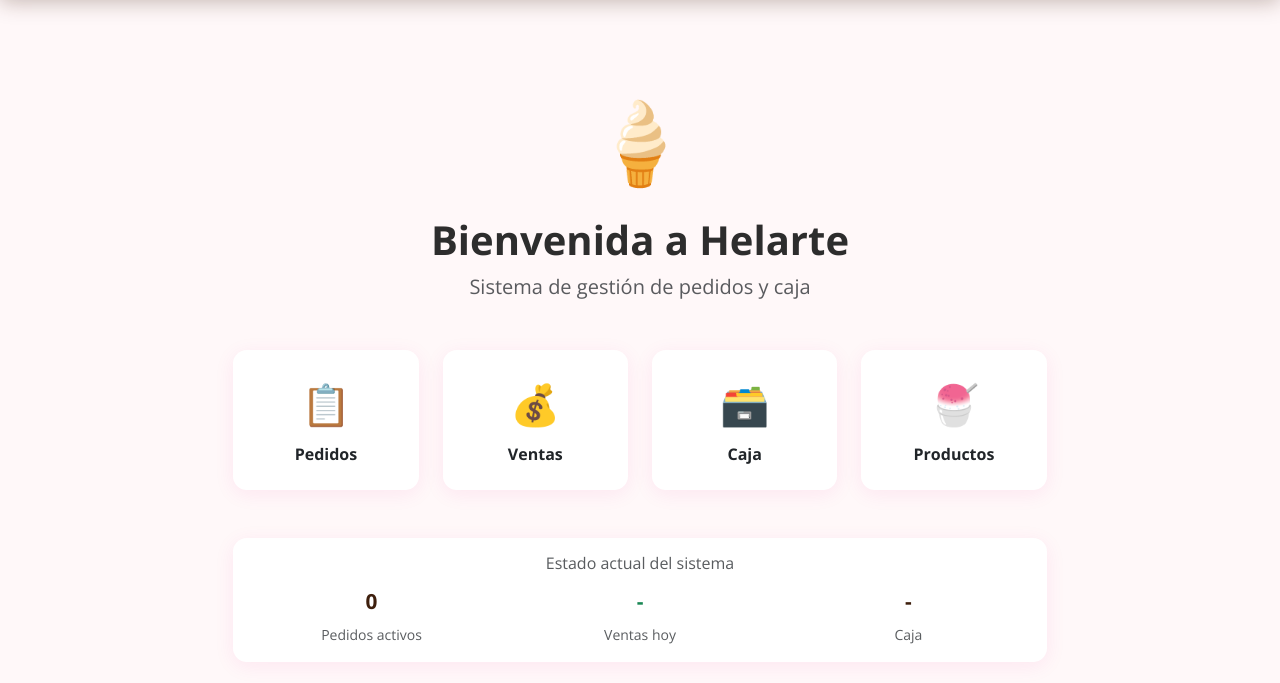
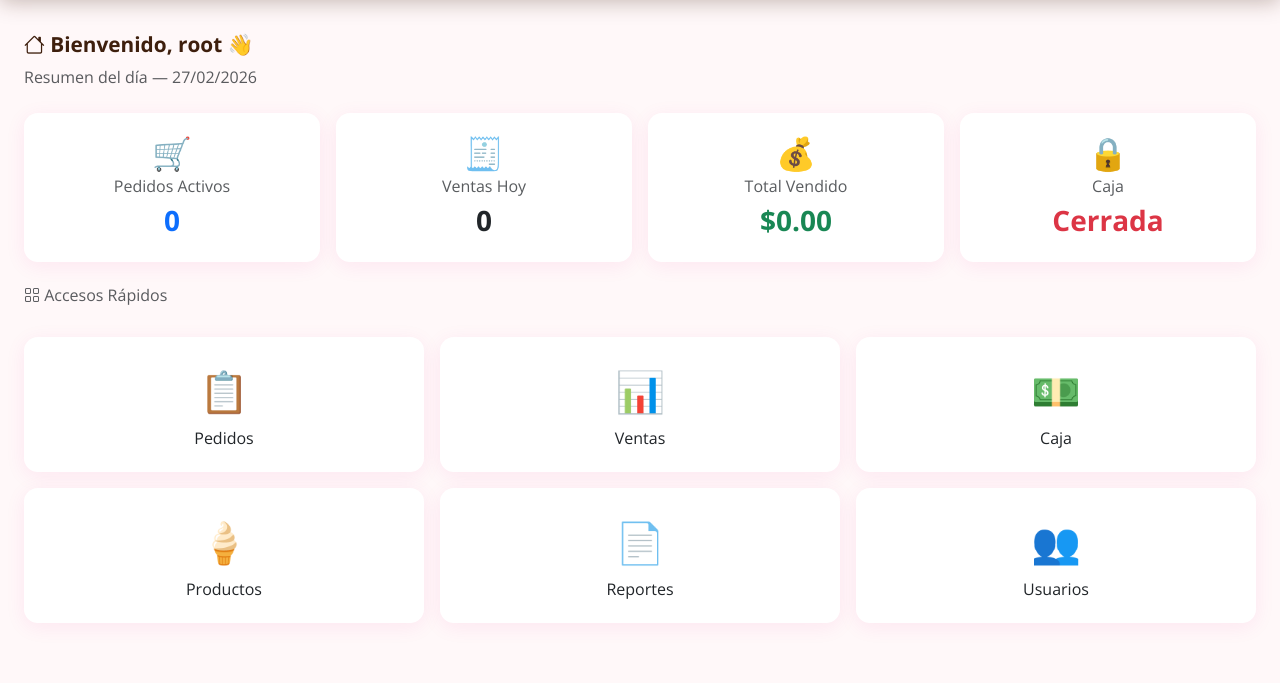
Before and after one commit to cristhianintriago/helarte-pos-system, a Flask app: page / in a window 1280 px wide. Shown: the part 71-754 px from the top of the page. Run offline with Flask 3, Linux system fonts and the light colour scheme; a user stored in the database is signed in; data that the repository does not hold is empty.

Commit message:
Se mejora e implementa funciones de caja

```diff
--- a/app.py
+++ b/app.py
@@ -1,5 +1,5 @@
-from flask import Flask, redirect, render_template
-from flask_login import LoginManager, login_required
+from flask import Flask, redirect, render_template, jsonify, url_for
+from flask_login import LoginManager, login_required, current_user
 from models.models import db
 from models.usuario import Usuario
 from routes.productos import productos_bp
@@ -8,10 +8,10 @@ from routes.caja import caja_bp
 from routes.ventas import ventas_bp
 from routes.reportes import reportes_bp
 from routes.auth import auth_bp
+from routes.reporte_diario import reporte_diario_bp
+from routes.usuarios import usuarios_bp
 import hashlib
-from flask_login import LoginManager, login_required, current_user
-from routes.reporte_diario import reporte_diario_bp
-
+from datetime import date
 
 
 app = Flask(__name__)
@@ -19,20 +19,24 @@ app.config['SQLALCHEMY_DATABASE_URI'] = 'sqlite:///helarte.db'
 app.config['SQLALCHEMY_TRACK_MODIFICATIONS'] = False
 app.secret_key = 'helarte_secret_key'
 
-# Configuración de Flask-Login
+
+# ── Flask-Login
 login_manager = LoginManager()
 login_manager.init_app(app)
-login_manager.login_view = 'auth.login'          # Redirige aquí si no está logueado
+login_manager.login_view = 'auth.login'
 login_manager.login_message = 'Inicia sesión para continuar'
 login_manager.login_message_category = 'warning'
+
 
 @login_manager.user_loader
 def load_user(user_id):
     return Usuario.query.get(int(user_id))
 
+
 db.init_app(app)
 
-# Blueprints
+
+# ── Blueprints
 app.register_blueprint(auth_bp)
 app.register_blueprint(productos_bp)
 app.register_blueprint(pedidos_bp)
@@ -40,10 +44,12 @@ app.register_blueprint(caja_bp)
 app.register_blueprint(ventas_bp)
 app.register_blueprint(reportes_bp)
 app.register_blueprint(reporte_diario_bp)
+app.register_blueprint(usuarios_bp)
+
+
 with app.app_context():
     db.create_all()
 
-    # Crea root si no existe
     if not Usuario.query.filter_by(username='root').first():
         root = Usuario(
             username='root',
@@ -56,39 +62,75 @@ with app.app_context():
 
     print("Base de datos lista ✅")
 
-# Todas las rutas protegidas con @login_required
+
+# ==========================================
+# RUTAS DE VISTAS
+# ==========================================
+
 @app.route('/')
 @login_required
 def index():
-    return render_template('index.html')
+    return render_template('index.html', fecha_hoy=date.today().strftime('%d/%m/%Y'))
+
+
+@app.route('/resumen')
+@login_required
+def resumen():
+    from models.models import Pedido, Venta, Caja
+
+    pedidos_activos = Pedido.query.filter(
+        Pedido.estado.in_(['pendiente', 'en_proceso'])
+    ).count()
+
+    ventas_hoy = Venta.query.filter(
+        db.func.date(Venta.fecha) == date.today()
+    ).all()
+
+    total_vendido = sum(v.total for v in ventas_hoy)
+
+    caja = Caja.query.filter(
+        db.func.date(Caja.fecha) == date.today(),
+        Caja.estado == 'abierta'
+    ).first()
+
+    return jsonify({
+        'pedidos_activos': pedidos_activos,
+        'total_ventas': len(ventas_hoy),
+        'total_vendido': float(total_vendido),
+        'caja_abierta': caja is not None,
+        'monto_caja': float(caja.monto_inicial) if caja else 0
+    })
+
 
 @app.route('/pedidos')
 @login_required
 def pedidos():
     return render_template('pedidos.html')
 
+
 @app.route('/ventas')
 @login_required
 def ventas():
     return render_template('ventas.html')
+
 
 @app.route('/caja')
 @login_required
 def caja():
     return render_template('caja.html')
 
+
 @app.route('/productos')
 @login_required
 def productos():
     return render_template('productos.html')
+
 
 @app.route('/reportes')
 @login_required
 def reportes():
     return render_template('reportes.html')
 
-from routes.usuarios import usuarios_bp
-app.register_blueprint(usuarios_bp)
 
 @app.route('/usuarios')
 @login_required
@@ -98,6 +140,5 @@ def usuarios():
     return render_template('usuarios.html')
 
 
-
 if __name__ == '__main__':
-    app.run(debug=True)
+    app.run(debug=True, host='0.0.0.0')
--- a/routes/caja.py
+++ b/routes/caja.py
@@ -68,6 +68,8 @@ def cerrar_caja():
         'mensaje': 'Caja cerrada correctamente ✅',
         'monto_inicial': caja.monto_inicial,
         'total_ingresos': caja.total_ingresos,
+        'total_efectivo': caja.total_efectivo,
+        'total_transferencia': caja.total_transferencia,
         'total_egresos': caja.total_egresos,
         'monto_final': caja.monto_final
     })
@@ -84,10 +86,11 @@ def estado_caja():
         'estado': 'abierta',
         'monto_inicial': caja.monto_inicial,
         'total_ingresos': caja.total_ingresos,
+        'total_efectivo': caja.total_efectivo,
+        'total_transferencia': caja.total_transferencia,
         'total_egresos': caja.total_egresos,
         'balance_actual': caja.monto_inicial + caja.total_ingresos - caja.total_egresos
     })
-
 
 @caja_bp.route('/egresos', methods=['GET'])
 @login_required
--- a/routes/pedidos.py
+++ b/routes/pedidos.py
@@ -2,7 +2,9 @@ from flask import Blueprint, jsonify, request
 from models.models import db, Pedido, DetallePedido, Producto, Venta, Caja
 from datetime import datetime
 
+
 pedidos_bp = Blueprint('pedidos', __name__, url_prefix='/pedidos')
+
 
 
 # ==========================================
@@ -32,11 +34,13 @@ def obtener_pedidos():
             'cliente_direccion': p.cliente_direccion,
             'estado': p.estado,
             'total': p.total,
+            'forma_pago': p.forma_pago,  # ── NUEVO
             'fecha': p.fecha.strftime('%Y-%m-%d %H:%M'),  # Formato legible
             'detalles': detalles
         })
 
     return jsonify(resultado)
+
 
 
 # ==========================================
@@ -49,9 +53,10 @@ def crear_pedido():
     # Creamos el pedido principal
     nuevo_pedido = Pedido(
         tipo=datos['tipo'],
-        cliente_nombre=datos['cliente_nombre'],
+        cliente_nombre=datos.get('cliente_nombre', 'Consumidor final'),  # ── NUEVO: nombre por defecto
         cliente_telefono=datos.get('cliente_telefono'),
-        cliente_direccion=datos.get('cliente_direccion')
+        cliente_direccion=datos.get('cliente_direccion'),
+        forma_pago=datos.get('forma_pago', 'efectivo')  # ── NUEVO: forma de pago
     )
 
     db.session.add(nuevo_pedido)
@@ -83,6 +88,7 @@ def crear_pedido():
     return jsonify({'mensaje': 'Pedido creado correctamente ✅', 'id': nuevo_pedido.id, 'total': total}), 201
 
 
+
 # ==========================================
 # PUT /pedidos/<id>/estado → Cambia el estado del pedido
 # Cuando se marca como 'entregado', genera una Venta automáticamente
@@ -99,7 +105,8 @@ def cambiar_estado(pedido_id):
     if nuevo_estado == 'entregado':
         venta = Venta(
             pedido_id=pedido.id,
-            total=pedido.total
+            total=pedido.total,
+            forma_pago=pedido.forma_pago  # ── NUEVO: copia la forma de pago
         )
         db.session.add(venta)
 
@@ -107,6 +114,16 @@ def cambiar_estado(pedido_id):
         caja_abierta = Caja.query.filter_by(estado='abierta').first()
         if caja_abierta:
             caja_abierta.total_ingresos += pedido.total
+            # ── NUEVO: suma al desglose por forma de pago
+            if pedido.forma_pago == 'efectivo':
+                caja_abierta.total_efectivo += pedido.total
+            elif pedido.forma_pago == 'transferencia':
+                caja_abierta.total_transferencia += pedido.total
+            elif pedido.forma_pago == 'mixto':
+                # Mixto se divide 50/50 entre efectivo y transferencia
+                mitad = pedido.total / 2
+                caja_abierta.total_efectivo += mitad
+                caja_abierta.total_transferencia += mitad
 
     db.session.commit()
     return jsonify({'mensaje': f'Estado actualizado a {nuevo_estado} ✅'})
--- a/routes/ventas.py
+++ b/routes/ventas.py
@@ -1,12 +1,13 @@
 from flask import Blueprint, jsonify
-from models.models import Venta, Pedido
+from models.models import db, Venta, Pedido  # ← agrega db aquí
 from datetime import datetime, date
+
 
 ventas_bp = Blueprint('ventas', __name__, url_prefix='/ventas')
 
+
 @ventas_bp.route('/', methods=['GET'])
 def obtener_ventas():
-    # Solo ventas de hoy
     hoy = date.today()
     ventas = Venta.query.filter(
         db.func.date(Venta.fecha) == hoy
--- /dev/null
+++ b/static/js/index.js
@@ -0,0 +1,23 @@
+document.addEventListener('DOMContentLoaded', () => {
+    cargarResumen();
+    setInterval(cargarResumen, 30000);
+});
+
+async function cargarResumen() {
+    const respuesta = await fetch('/resumen');
+    const datos = await respuesta.json();
+
+    document.getElementById('pedidos-activos').textContent = datos.pedidos_activos;
+    document.getElementById('total-ventas').textContent = datos.total_ventas;
+    document.getElementById('total-vendido').textContent = `$${datos.total_vendido.toFixed(2)}`;
+
+    if (datos.caja_abierta) {
+        document.getElementById('estado-caja').textContent = 'Abierta ✅';
+        document.getElementById('estado-caja').className = 'fw-bold text-success';
+        document.getElementById('caja-icono').textContent = '🔓';
+    } else {
+        document.getElementById('estado-caja').textContent = 'Cerrada';
+        document.getElementById('estado-caja').className = 'fw-bold text-danger';
+        document.getElementById('caja-icono').textContent = '🔒';
+    }
+}
--- a/templates/index.html
+++ b/templates/index.html
@@ -1,97 +1,110 @@
-{% extends "base.html" %} {% block titulo %}Inicio{% endblock %} {% block
-contenido %}
-<div class="row justify-content-center mt-5">
-  <div class="col-md-8 text-center">
-    <div class="mb-4">
-      <span style="font-size: 5rem">🍦</span>
-      <h1 class="fw-bold mt-3">Bienvenida a Helarte</h1>
-      <p class="text-muted fs-5">Sistema de gestión de pedidos y caja</p>
+{% extends "base.html" %}
+{% block titulo %}Inicio{% endblock %}
+{% block contenido %}
+
+<div class="row mb-4">
+    <div class="col">
+        <h4><i class="bi bi-house"></i> Bienvenido, {{ current_user.username }} 👋</h4>
+        <p class="text-muted mb-0">Resumen del día — {{ fecha_hoy }}</p>
+    </div>
 </div>
 
-    <!-- Tarjetas de acceso rápido -->
-    <div class="row g-4 mt-2">
+<!-- TARJETAS DE RESUMEN -->
+<div class="row g-3 mb-4">
     <div class="col-6 col-md-3">
-        <a href="/pedidos" class="text-decoration-none">
-          <div class="card shadow-sm h-100 hover-card">
-            <div class="card-body text-center py-4">
+        <div class="card text-center shadow-sm h-100">
+            <div class="card-body">
+                <div class="fs-2">🛒</div>
+                <h6 class="text-muted">Pedidos Activos</h6>
+                <h3 id="pedidos-activos" class="fw-bold text-primary">—</h3>
+            </div>
+        </div>
+    </div>
+    <div class="col-6 col-md-3">
+        <div class="card text-center shadow-sm h-100">
+            <div class="card-body">
+                <div class="fs-2">🧾</div>
+                <h6 class="text-muted">Ventas Hoy</h6>
+                <h3 id="total-ventas" class="fw-bold text-dark">—</h3>
+            </div>
+        </div>
+    </div>
+    <div class="col-6 col-md-3">
+        <div class="card text-center shadow-sm h-100">
+            <div class="card-body">
+                <div class="fs-2">💰</div>
+                <h6 class="text-muted">Total Vendido</h6>
+                <h3 id="total-vendido" class="fw-bold text-success">—</h3>
+            </div>
+        </div>
+    </div>
+    <div class="col-6 col-md-3">
+        <div class="card text-center shadow-sm h-100">
+            <div class="card-body">
+                <div class="fs-2" id="caja-icono">🔒</div>
+                <h6 class="text-muted">Caja</h6>
+                <h3 id="estado-caja" class="fw-bold">—</h3>
+            </div>
+        </div>
+    </div>
+</div>
+
+<!-- ACCESOS DIRECTOS -->
+<div class="row g-3">
+    <div class="col-12">
+        <h6 class="text-muted mb-3"><i class="bi bi-grid"></i> Accesos Rápidos</h6>
+    </div>
+    <div class="col-6 col-md-4">
+        <a href="/pedidos" class="card text-center shadow-sm text-decoration-none text-dark h-100">
+            <div class="card-body py-4">
                 <div class="fs-1">📋</div>
-              <p class="fw-bold mb-0 mt-2">Pedidos</p>
-            </div>
+                <h6 class="mt-2 mb-0">Pedidos</h6>
             </div>
         </a>
     </div>
-      <div class="col-6 col-md-3">
-        <a href="/ventas" class="text-decoration-none">
-          <div class="card shadow-sm h-100 hover-card">
-            <div class="card-body text-center py-4">
-              <div class="fs-1">💰</div>
-              <p class="fw-bold mb-0 mt-2">Ventas</p>
-            </div>
+    <div class="col-6 col-md-4">
+        <a href="/ventas" class="card text-center shadow-sm text-decoration-none text-dark h-100">
+            <div class="card-body py-4">
+                <div class="fs-1">📊</div>
+                <h6 class="mt-2 mb-0">Ventas</h6>
             </div>
         </a>
     </div>
-      <div class="col-6 col-md-3">
-        <a href="/caja" class="text-decoration-none">
-          <div class="card shadow-sm h-100 hover-card">
-            <div class="card-body text-center py-4">
-              <div class="fs-1">🗃️</div>
-              <p class="fw-bold mb-0 mt-2">Caja</p>
-            </div>
+    <div class="col-6 col-md-4">
+        <a href="/caja" class="card text-center shadow-sm text-decoration-none text-dark h-100">
+            <div class="card-body py-4">
+                <div class="fs-1">💵</div>
+                <h6 class="mt-2 mb-0">Caja</h6>
             </div>
         </a>
     </div>
-      <div class="col-6 col-md-3">
-        <a href="/productos" class="text-decoration-none">
-          <div class="card shadow-sm h-100 hover-card">
-            <div class="card-body text-center py-4">
-              <div class="fs-1">🍧</div>
-              <p class="fw-bold mb-0 mt-2">Productos</p>
+    <div class="col-6 col-md-4">
+        <a href="/productos" class="card text-center shadow-sm text-decoration-none text-dark h-100">
+            <div class="card-body py-4">
+                <div class="fs-1">🍦</div>
+                <h6 class="mt-2 mb-0">Productos</h6>
             </div>
+        </a>
+    </div>
+    <div class="col-6 col-md-4">
+        <a href="/reportes" class="card text-center shadow-sm text-decoration-none text-dark h-100">
+            <div class="card-body py-4">
+                <div class="fs-1">📄</div>
+                <h6 class="mt-2 mb-0">Reportes</h6>
+            </div>
+        </a>
+    </div>
+    <div class="col-6 col-md-4">
+        <a href="/usuarios" class="card text-center shadow-sm text-decoration-none text-dark h-100">
+            <div class="card-body py-4">
+                <div class="fs-1">👥</div>
+                <h6 class="mt-2 mb-0">Usuarios</h6>
             </div>
         </a>
     </div>
 </div>
 
-    <!-- Estado de caja en tiempo real -->
-    <div class="card mt-5 shadow-sm">
-      <div class="card-body">
-        <h6 class="text-muted mb-3">Estado actual del sistema</h6>
-        <div class="row text-center" id="estado-sistema">
-          <div class="col-4">
-            <h4 id="stat-pedidos" class="fw-bold">-</h4>
-            <small class="text-muted">Pedidos activos</small>
-          </div>
-          <div class="col-4">
-            <h4 id="stat-ventas" class="fw-bold text-success">-</h4>
-            <small class="text-muted">Ventas hoy</small>
-          </div>
-          <div class="col-4">
-            <h4 id="stat-caja" class="fw-bold">-</h4>
-            <small class="text-muted">Caja</small>
-          </div>
-        </div>
-      </div>
-    </div>
-  </div>
-</div>
-{% endblock %} {% block scripts %}
-<script>
-  // Cargamos estadísticas rápidas al inicio
-  document.addEventListener("DOMContentLoaded", async () => {
-    // Pedidos activos
-    const pedidos = await fetch("/pedidos/").then((r) => r.json());
-    document.getElementById("stat-pedidos").textContent = pedidos.length;
-
-    // Ventas del día
-    const ventas = await fetch("/ventas/").then((r) => r.json());
-    document.getElementById("stat-ventas").textContent =
-      `$${ventas.total_vendido.toFixed(2)}`;
-
-    // Estado de caja
-    const caja = await fetch("/caja/estado").then((r) => r.json());
-    const statCaja = document.getElementById("stat-caja");
-    statCaja.textContent =
-      caja.estado === "abierta" ? "🟢 Abierta" : "🔴 Cerrada";
-  });
-</script>
 {% endblock %}
+{% block scripts %}
+<script src="{{ url_for('static', filename='js/index.js') }}"></script>
+{% endblock %}
```
Also changed, not shown: models/models.py (+28 -31 lines), static/js/caja.js (+28 -10 lines), static/js/pedidos.js (+30 -2 lines), templates/caja.html (+14 -1 lines), templates/pedidos.html (+33 -1 lines). Lines whose indentation alone changed are shown as unchanged.
